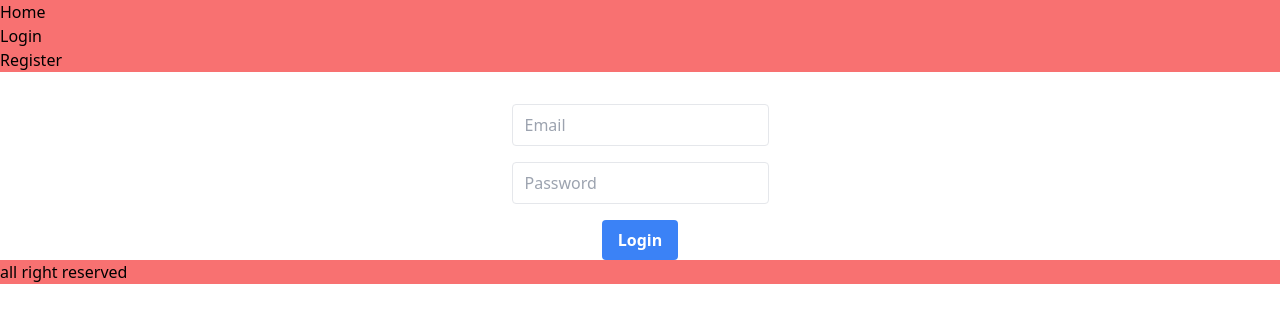
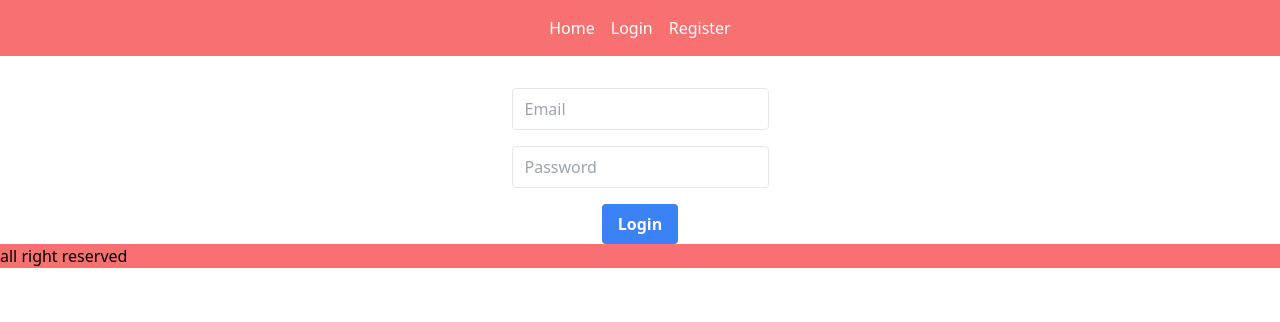
Before and after one commit to tanvirim/Course-Management-Task, a React (Vite) app in the folder frontend/: page /login in a window 1280 px wide. Shown: the top 322 px of the page. Built offline with nearby package versions, Linux system fonts and the light colour scheme.

Commit message:
navbar rearrange

```diff
--- a/frontend/package.json
+++ b/frontend/package.json
@@ -15,6 +15,7 @@
     "@emotion/styled": "^11.11.0",
     "axios": "^1.6.3",
     "framer-motion": "^10.16.16",
+    "jwt-decode": "^4.0.0",
     "react": "^18.2.0",
     "react-datepicker": "^4.25.0",
     "react-dom": "^18.2.0",
--- a/frontend/src/components/CourseCreation.jsx
+++ b/frontend/src/components/CourseCreation.jsx
@@ -1,4 +1,5 @@
-import { useState } from 'react';
+import { useState, useEffect } from 'react';
+import { jwtDecode } from 'jwt-decode';
 import 'react-datepicker/dist/react-datepicker.css';
 import 'react-time-picker/dist/TimePicker.css';
 
@@ -33,6 +34,26 @@ const CourseForm = () => {
       classTime: '',
     },
   });
+
+  useEffect(() => {
+    // Decode the token and extract user details
+    const token = localStorage.getItem('token');
+    if (token) {
+      try {
+        const decodedToken = jwtDecode(token, 'shahriar123');
+
+        console.log('decoded', decodedToken);
+        // Assuming the token has a field 'userId' with the user ID
+        const userIdFromToken = decodedToken.user.id;
+        setFormData((prevData) => ({
+          ...prevData,
+          user_id: userIdFromToken,
+        }));
+      } catch (error) {
+        console.error('Token decoding failed:', error);
+      }
+    }
+  }, []); // Run this effect only once on component mount
 
   const [submitting, setSubmitting] = useState(false);
 
@@ -132,17 +153,6 @@ const CourseForm = () => {
   return (
     <form onSubmit={handleSubmit}>
       <Stack spacing={4}>
-        <FormControl isRequired>
-          <FormLabel>User ID</FormLabel>
-          <Input
-            type='text'
-            placeholder='User ID'
-            name='user_id'
-            value={formData.user_id}
-            onChange={handleChange}
-          />
-        </FormControl>
-
         <FormControl isRequired>
           <FormLabel>Name</FormLabel>
           <Input
--- a/frontend/src/components/Navbar.jsx
+++ b/frontend/src/components/Navbar.jsx
@@ -1,31 +1,55 @@
 import { Link } from 'react-router-dom';
 import Logout from './Logout';
+import { useState, useEffect } from 'react';
 
 const Navbar = () => {
-  const isAuthenticated = !!localStorage.getItem('token');
+  const [isAuthenticated, setIsAuthenticated] = useState(
+    !!localStorage.getItem('token')
+  );
+
+  useEffect(() => {
+    setIsAuthenticated(!!localStorage.getItem('token'));
+  }, [isAuthenticated]);
+
+  const handleLogout = () => {
+    localStorage.removeItem('token');
+    setIsAuthenticated(false);
+  };
 
   return (
-    <nav className='bg-red-400'>
-      <ul>
+    <nav className='bg-red-400 p-4'>
+      <ul className='flex justify-center space-x-4'>
         <li>
-          <Link to='/'>Home</Link>
+          <Link to='/' className='text-white hover:text-gray-200'>
+            Home
+          </Link>
         </li>
         {isAuthenticated && (
           <li>
-            <Link to='/dashboard'>Dashboard</Link>
+            <Link to='/dashboard' className='text-white hover:text-gray-200'>
+              Dashboard
+            </Link>
           </li>
         )}
         {isAuthenticated && (
           <li>
-            <Logout />
+            <Logout onLogout={handleLogout} />
           </li>
         )}
-        <li>
-          <Link to='/login'>Login</Link>
-        </li>
-        <li>
-          <Link to='/register'>Register</Link>
-        </li>
+        {!isAuthenticated && (
+          <li>
+            <Link to='/login' className='text-white hover:text-gray-200'>
+              Login
+            </Link>
+          </li>
+        )}
+        {!isAuthenticated && (
+          <li>
+            <Link to='/register' className='text-white hover:text-gray-200'>
+              Register
+            </Link>
+          </li>
+        )}
       </ul>
     </nav>
   );
--- a/frontend/src/store/caourseNames.js
+++ b/frontend/src/store/caourseNames.js
@@ -1,5 +1,5 @@
 // courseStore.js
-import create from 'zustand';
+import { create } from 'zustand';
 
 const useCourseNameStore = create((set) => ({
   courses: [],
```
Also changed, not shown: 1 other file (tests, documents, lock files or other folders).
